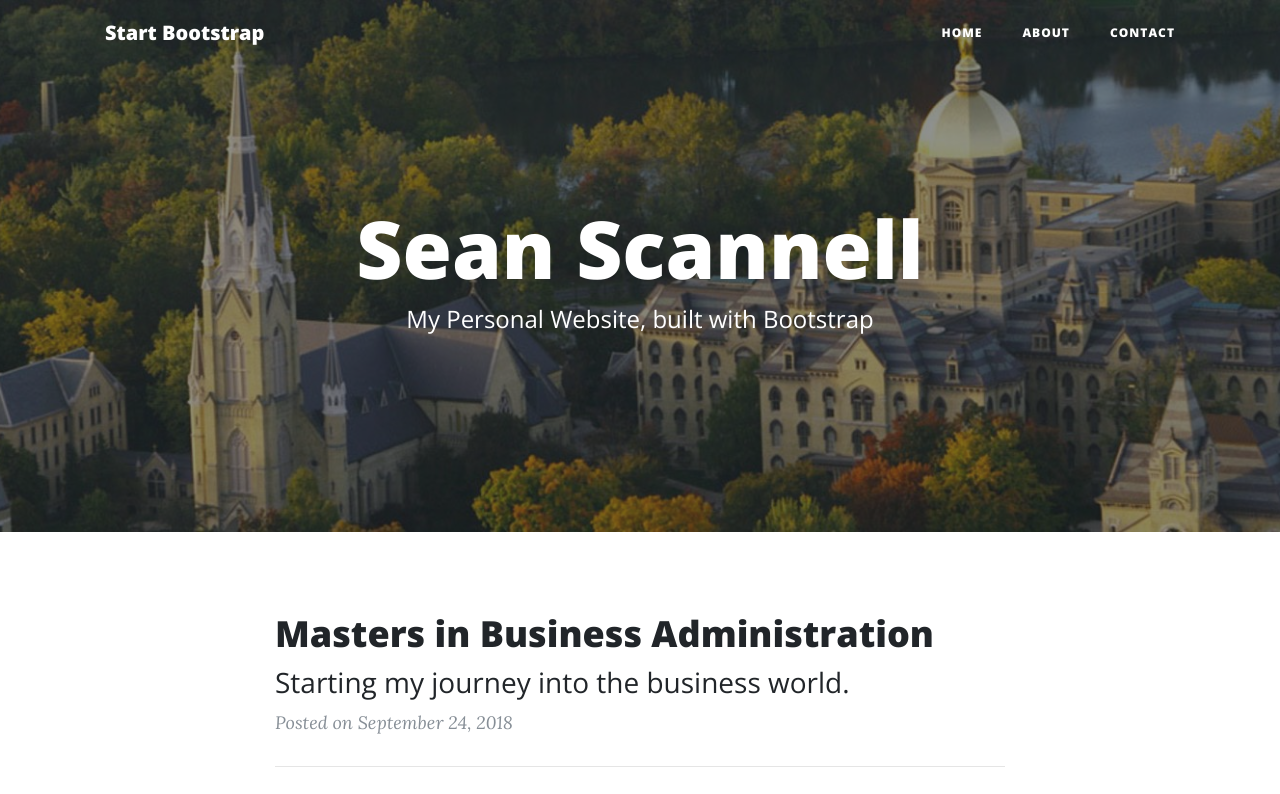
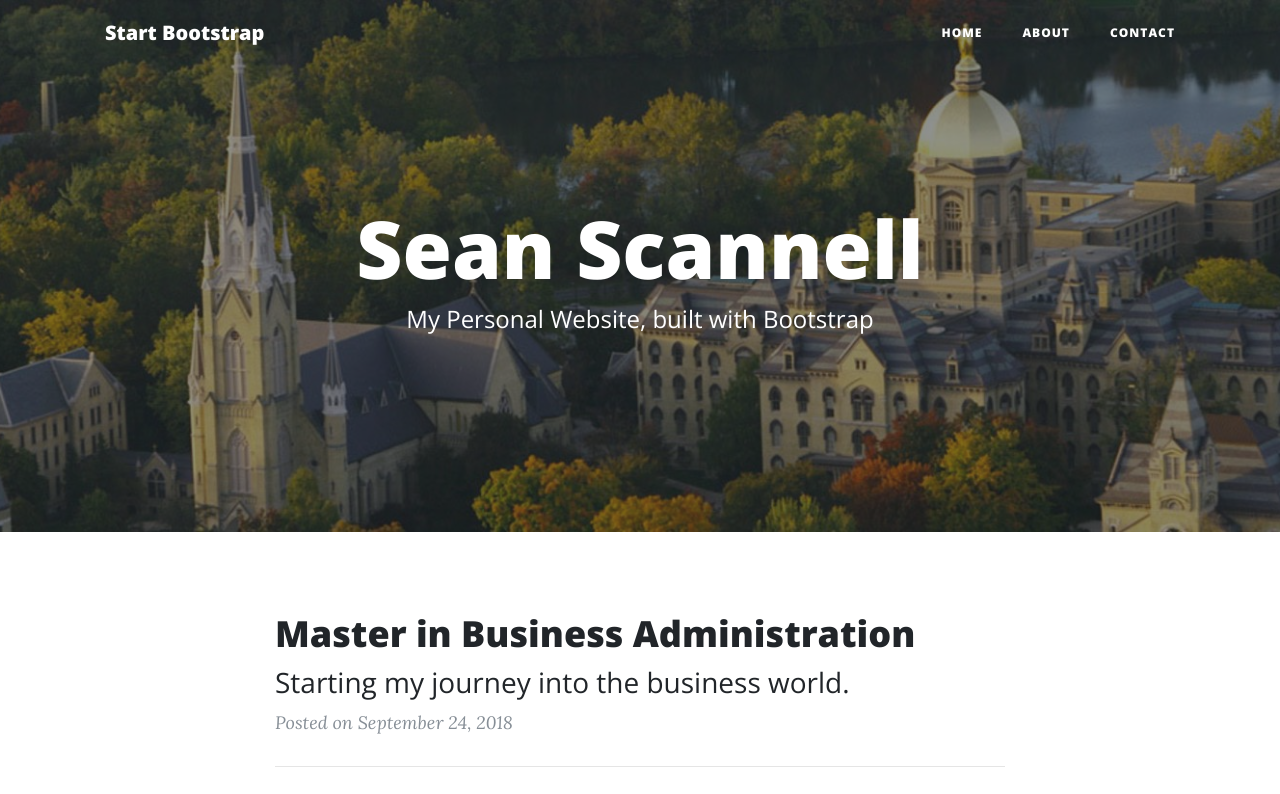
Before and after one commit to scannellstp/scannellstp.github.io, a website: page index.html in a window 1280 px wide. Shown: the top 794 px of the page. Drawn offline with nearby package versions, Linux system fonts and the light colour scheme.

Commit message:
Update index.html

```diff
--- a/index.html
+++ b/index.html
@@ -71,7 +71,7 @@
           <div class="post-preview">
             <a href="MBAyear1.html">
               <h2 class="post-title">
-                Masters in Business Administration
+                Master in Business Administration
               </h2>
               <h3 class="post-subtitle">
                 Starting my journey into the business world.
```
